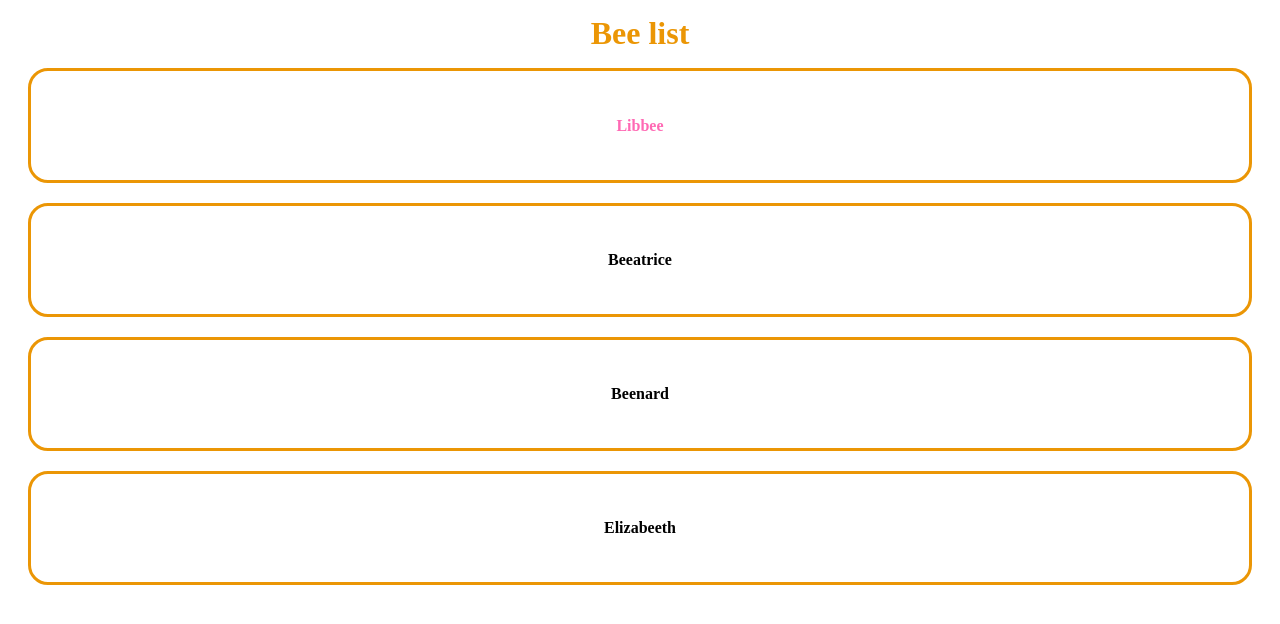
After one commit to Peritract/flask-bees, a Flask app: page /bee_list in a window 1280 px wide. The commit adds this page. Shown: the top 624 px of the page. Run offline with Flask 2, Linux system fonts and the light colour scheme.

Commit message:
templates

```diff
--- a/app.py
+++ b/app.py
@@ -6,10 +6,6 @@ from models.bee import Bee
 
 app = Flask(__name__)
 CORS(app)
-
-@app.route("/")
-def index():
-    return render_template("index.html", app_name="Bumble")
 
 @app.route("/bees")
 def list_bees():
@@ -54,5 +50,19 @@ def interact_with_bee(id):
             "error": str(err)
         })
 
+@app.route("/")
+def index():
+    return render_template("index.html")
+
+@app.route("/bee_list")
+def display_bees_to_humans():
+    bees = Bee.get_all_as_dicts()
+    bees = sorted(bees, key=lambda x: x["queen"], reverse=True)
+    return render_template("bee_list.html", bees=bees)
+
+@app.errorhandler(exceptions.NotFound)
+def page_not_found(err):
+    return render_template("404.html", error=err)
+
 if __name__ == "__main__":
     app.run(debug=True)
--- a/models/bee.py
+++ b/models/bee.py
@@ -1,6 +1,7 @@
 class Bee():
 
-    _all = [(1, "Beeatrice", True), (2, "Beenard", False), (3, "Elizabeeth", False)]
+    _all = [(1, "Beeatrice", False), (2, "Beenard", False), (3, "Elizabeeth", False),
+            (4, "Libbee", True)]
 
     def __init__(self, id, name, queen=False):
         self.id = id
--- /dev/null
+++ b/static/scripts/annoyances.js
@@ -0,0 +1,3 @@
+for (let i=0; i < 2; i++) {
+    alert("PAY ME ATTENTION!")
+}
--- /dev/null
+++ b/static/styles/bee-list.css
@@ -0,0 +1,10 @@
+.b-block {
+    border: 0.2rem solid #EB9605;
+    border-radius: 20px;
+    margin: 20px;
+    padding: 20px;
+}
+
+.regal {
+    color: hotpink;
+}
--- /dev/null
+++ b/static/styles/default.css
@@ -0,0 +1,8 @@
+body {
+    text-align: center;
+    line-height: 1.6rem;
+}
+
+h1 {
+    color: #EB9605;
+}
--- /dev/null
+++ b/static/styles/error.css
@@ -0,0 +1,5 @@
+.error {
+    text-transform: uppercase;
+    color: red;
+    border: 3px dotted chartreuse;
+}
--- a/static/styles/index.css
+++ /dev/null
@@ -1,3 +0,0 @@
-b {
-    color: #EB9605;
-}
--- /dev/null
+++ b/templates/bee_list.html
@@ -0,0 +1,17 @@
+{% extends "layout.html" %}
+{% block headers %}
+<link rel="stylesheet" type="text/css" href={{ url_for("static", filename="./styles/bee-list.css") }} />
+{% endblock %}
+{% block title %}A list of bees{% endblock %}
+{% block content %}
+<h1>Bee list</h1>
+{% for bee in bees %}
+    <div class="b-block">
+        {% if bee.queen %}
+        <h4 class="regal">{{ bee["name"] }}</h4>
+        {% else %}
+        <h4>{{ bee["name"] }}</h4>
+        {% endif %}
+    </div>
+{% endfor %}
+{% endblock %}
--- /dev/null
+++ b/templates/layout.html
@@ -0,0 +1,14 @@
+<!DOCTYPE html>
+<html lang="en">
+<head>
+    <meta charset="UTF-8">
+    <meta http-equiv="X-UA-Compatible" content="IE=edge">
+    <meta name="viewport" content="width=device-width, initial-scale=1.0">
+    <link type="text/css" rel="stylesheet" href={{ url_for('static', filename="./styles/default.css") }} />
+    {% block headers %}{% endblock %}
+    <title>{% block title %}{% endblock %}</title>
+</head>
+<body>
+    {% block content %}{% endblock %}
+</body>
+</html>
```
Also changed, not shown: templates/404.html (+10 -14 lines), templates/index.html (+6 -14 lines).
